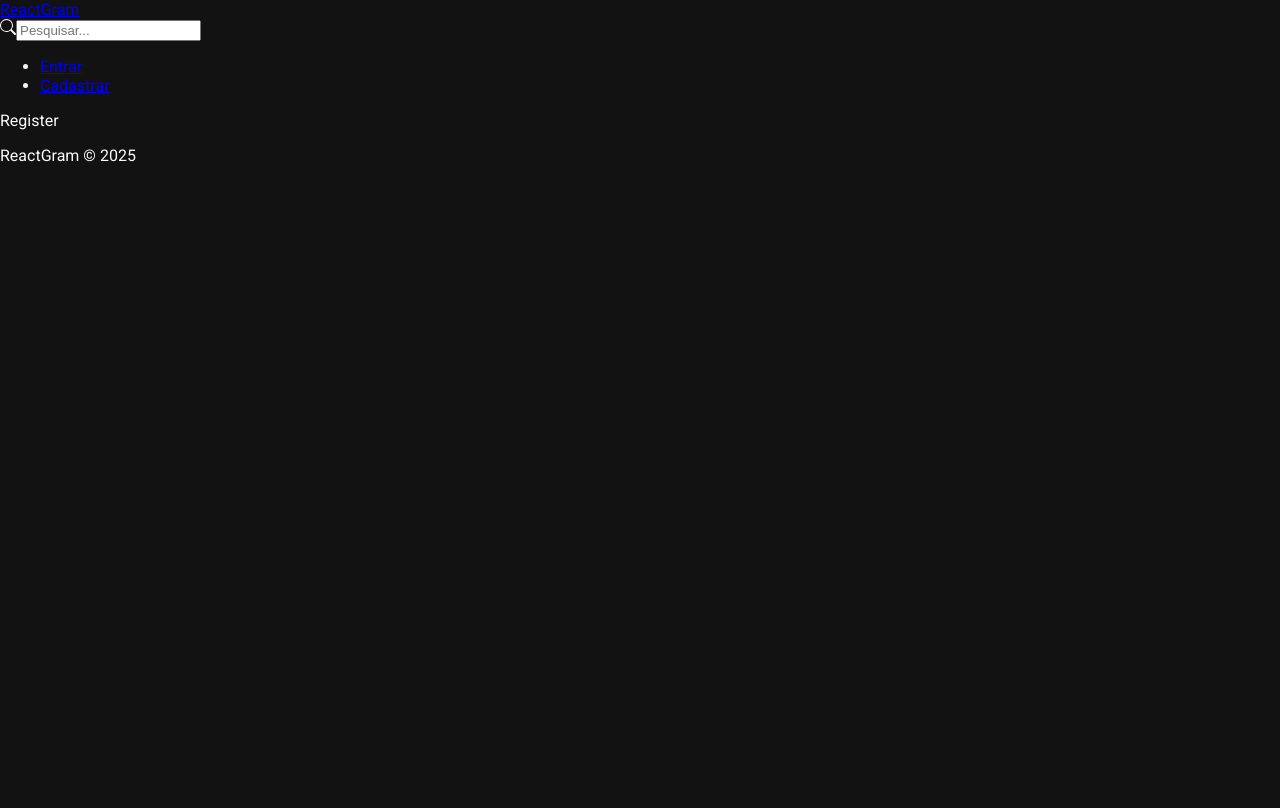
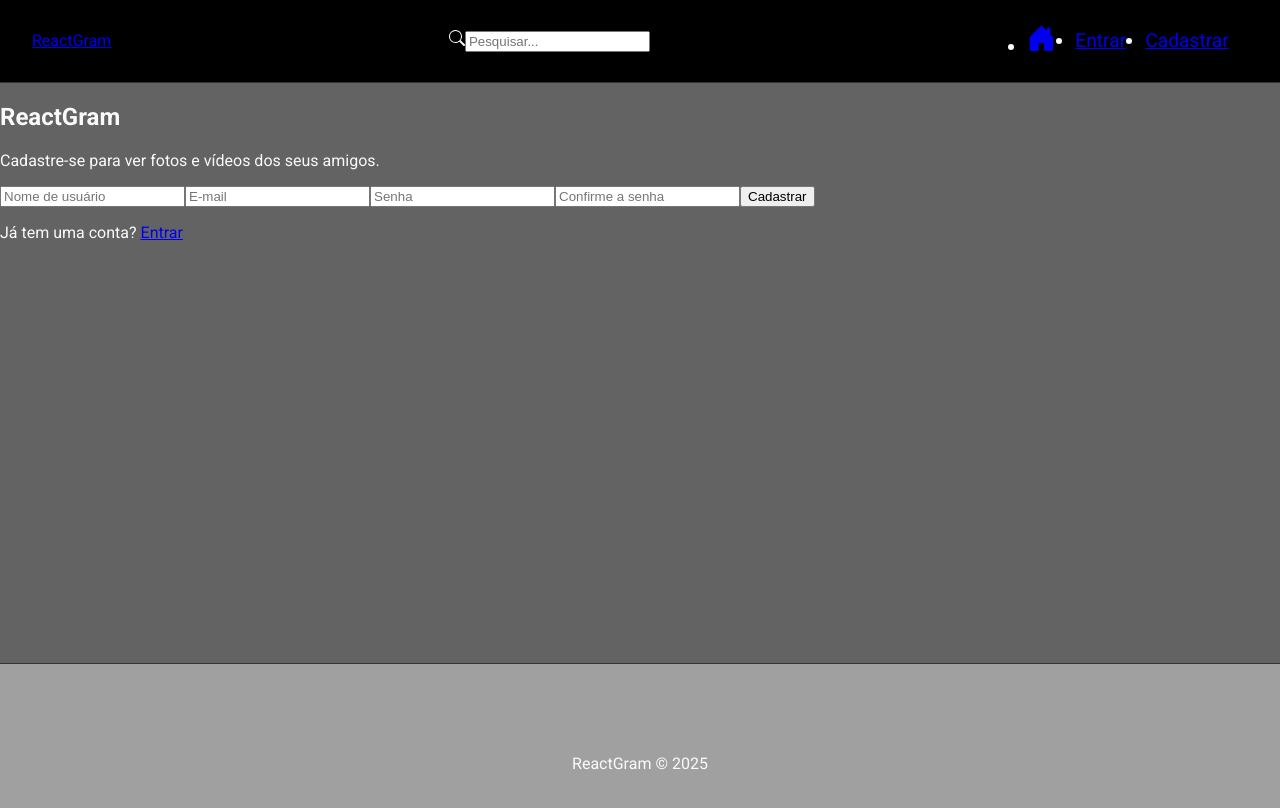
Before and after one commit to JBLimaGo/reactgram, a React (Create React App) app in the folder frontend/: page /register in a window 1280 px wide. Shown: the top 808 px of the page. Built offline with nearby package versions, Linux system fonts and the light colour scheme.

Commit message:
Inicio do BackEnd criação de classes login, autenticação, cadastros, CSSs, Home

```diff
--- a/frontend/src/App.css
+++ b/frontend/src/App.css
@@ -1,8 +1,3 @@
-body{
-  font-family: "Roboto", sans-serif;
-  margin: 0;
-  padding: 0;
-  box-sizing: border-box;
-  background-color: #121212;
-  color: #fafafa;
+.container{
+   min-height: 70vh;
 }
--- a/frontend/src/App.js
+++ b/frontend/src/App.js
@@ -18,11 +18,13 @@ function App() {
     <div className="App">
       <BrowserRouter>
         <Navbar />
-          <Routes>
-           <Route path="/" element={<Home />} />
-           <Route path="/login" element={<Login />} />
-           <Route path="/register" element={<Register />} />
-         </Routes>
+          <div className="container">
+            <Routes>
+                <Route path="/" element={<Home />} />
+                <Route path="/login" element={<Login />} />
+                <Route path="/register" element={<Register />} />
+            </Routes>
+          </div>
         <Footer />
       </BrowserRouter>
     </div>
--- a/frontend/src/components/Footer.css
+++ b/frontend/src/components/Footer.css
@@ -0,0 +1,9 @@
+#footer{
+    background-color: #a0a0a0;
+    height: 200px;
+    display: flex;
+    justify-content: center;
+    align-items: center;
+    border-top: 1px solid #333;
+
+}
--- a/frontend/src/components/Navbar.css
+++ b/frontend/src/components/Navbar.css
@@ -0,0 +1,49 @@
+#nav {
+    background-color: #000000;
+    display: flex;
+    justify-content: space-between;
+    align-items: center;
+    border-bottom: 1px solid #363636;
+    padding: 0.1em 1em;
+    margin: 0 auto; /* Centraliza a navbar */
+    padding: 0.5em 2em; /* Aumenta o espaçamento interno */
+    transition: transform 0.3s ease; /* Adiciona uma transição suave */
+}
+
+#search-form{
+   position: relative;
+   width: 20%;
+}
+
+#search-form svg{
+    position: absolute;
+    top: 50%;
+    left: 0.5em;
+}
+
+search-form input {
+    padding-left: 2.5em;
+    width: 250%; /* Aumenta a largura do campo de busca */
+    height: 3em; /* Aumenta a altura do campo de busca */
+    border: none;
+    border-radius: 5px;
+    margin: 0;
+}
+
+#nav-links{
+    display: flex;
+    align-items: center;
+}
+
+#nav-links li {
+    margin-right: 1em; /* Ajusta o espaçamento entre os links */
+    font-size: 1.2em; /* Aumenta o tamanho do texto */
+}
+
+#nav-links span{
+    cursor: pointer;
+}
+
+#nav-links svg{
+    font-size: 1.5em;
+}
--- a/frontend/src/components/Navbar.js
+++ b/frontend/src/components/Navbar.js
@@ -12,7 +12,12 @@ const Navbar = () => {
         <BsSearch />
         <input type="text" placeholder="Pesquisar..." />
       </form>
-      <ul>
+      <ul id ="nav-links">
+        <li>
+          <NavLink to="/" end>
+            <BsHouseDoorFill />
+          </NavLink>
+        </li>
         <li>
           <NavLink to="/login">
             Entrar
--- a/frontend/src/index.css
+++ b/frontend/src/index.css
@@ -0,0 +1,8 @@
+body{
+    font-family: "Roboto", sans-serif;
+    margin: 0;
+    padding: 0;
+    box-sizing: border-box;
+    background-color: #636363;
+    color: #fafafa;
+  }
--- a/frontend/src/pages/Auth/Register.js
+++ b/frontend/src/pages/Auth/Register.js
@@ -1,8 +1,35 @@
 import "./Auth.css";
 
+// Components
+import {Link} from 'react-router-dom';
+
+// Hooks
+import {useState, useEffect} from 'react';
+
 const Register = () => {
+
+  const handleSubmit = (e) => {
+    e.preventDefault();
+    // Aqui você pode adicionar a lógica para enviar os dados do formulário
+    console.log("Formulário enviado");
+  }
+
+
   return (
-    <div>Register</div>
+    <div>
+      <h2>ReactGram</h2>
+      <p>Cadastre-se para ver fotos e vídeos dos seus amigos.</p>
+      <form onSubmit={handleSubmit}>
+        <input type="text" placeholder="Nome de usuário" />
+        <input type="email" placeholder="E-mail" />
+        <input type="password" placeholder="Senha" />
+        <input type="password" placeholder="Confirme a senha" />
+        <button type="submit">Cadastrar</button>
+        <p>
+          Já tem uma conta? <Link to="/login">Entrar</Link>
+        </p>
+      </form>
+    </div>
   )
 }
 
```
